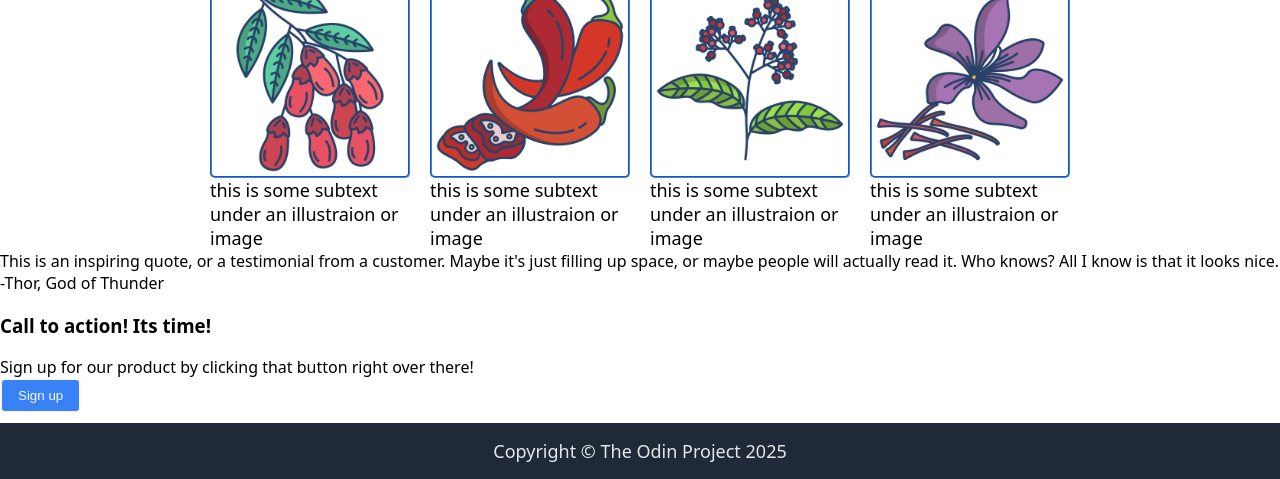
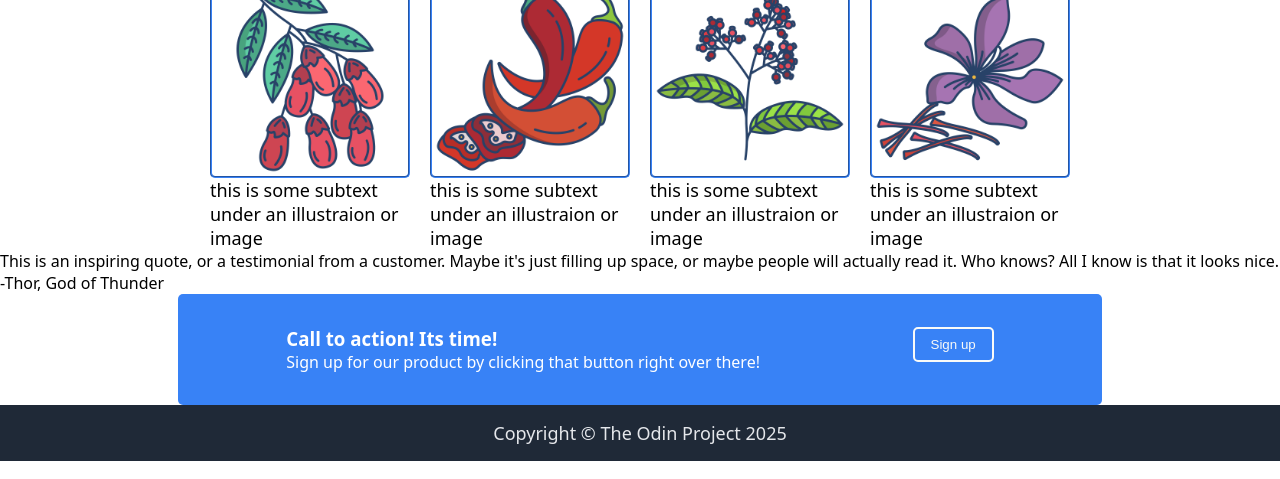
Before and after one commit to dandan-byte/odin-landing-page, a plain HTML site: page index.html in a window 1280 px wide. Shown: the part 380-859 px from the top of the page. Drawn offline with Linux system fonts and the light colour scheme.

Commit message:
Finish cta section for webpage project.

```diff
--- a/styles.css
+++ b/styles.css
@@ -69,7 +69,7 @@ h1 {
     flex-wrap: wrap;
 }
 
-h1, p {
+h1, p, h3 {
     margin: 0;
     padding: 0;
 }
@@ -137,3 +137,15 @@ img {
     border-radius: 5px;
     border-style: groove;
 }
+
+.banner {
+    display: flex;
+    justify-content: space-around;
+    align-items: center;
+    background-color: #3882F6;
+    color: white;
+    border-radius: 5px;
+    width: 860px;
+    margin: 0 auto;
+    padding: 32px;
+}
```
